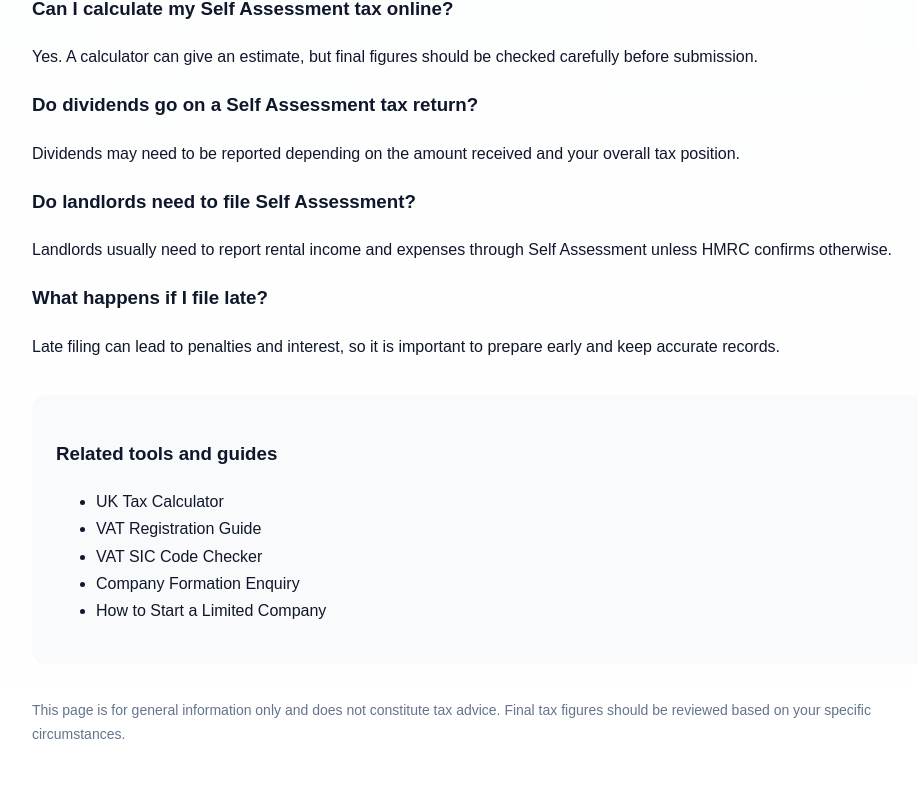
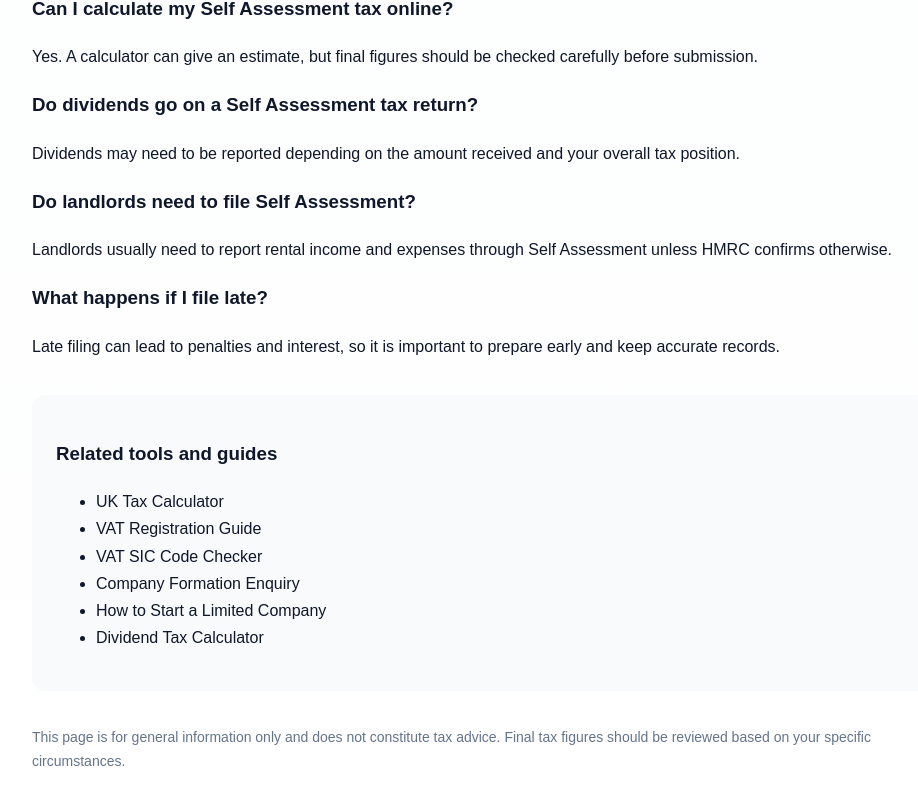
Before and after one commit to HalaDigitalLtd/uktaxcalculator-app, a Next.js app: page /self-assessment-calculator in a window 1280 px wide. Shown: the part 1987-2791 px from the top of the page, without its empty margins (153-1071 px from the left). Built offline with nearby package versions, Linux system fonts and the light colour scheme.

Commit message:
Add internal links between calculator pages

```diff
--- a/app/self-assessment-calculator/page.tsx
+++ b/app/self-assessment-calculator/page.tsx
@@ -158,6 +158,7 @@ export default function SelfAssessmentCalculatorPage() {
             <li><a href="/vat-sic">VAT SIC Code Checker</a></li>
             <li><a href="/company-formation">Company Formation Enquiry</a></li>
             <li><a href="/how-to-start-a-limited-company-uk">How to Start a Limited Company</a></li>
+            <li><a href="/dividend-tax-calculator">Dividend Tax Calculator</a></li>
           </ul>
         </div>
 
```
